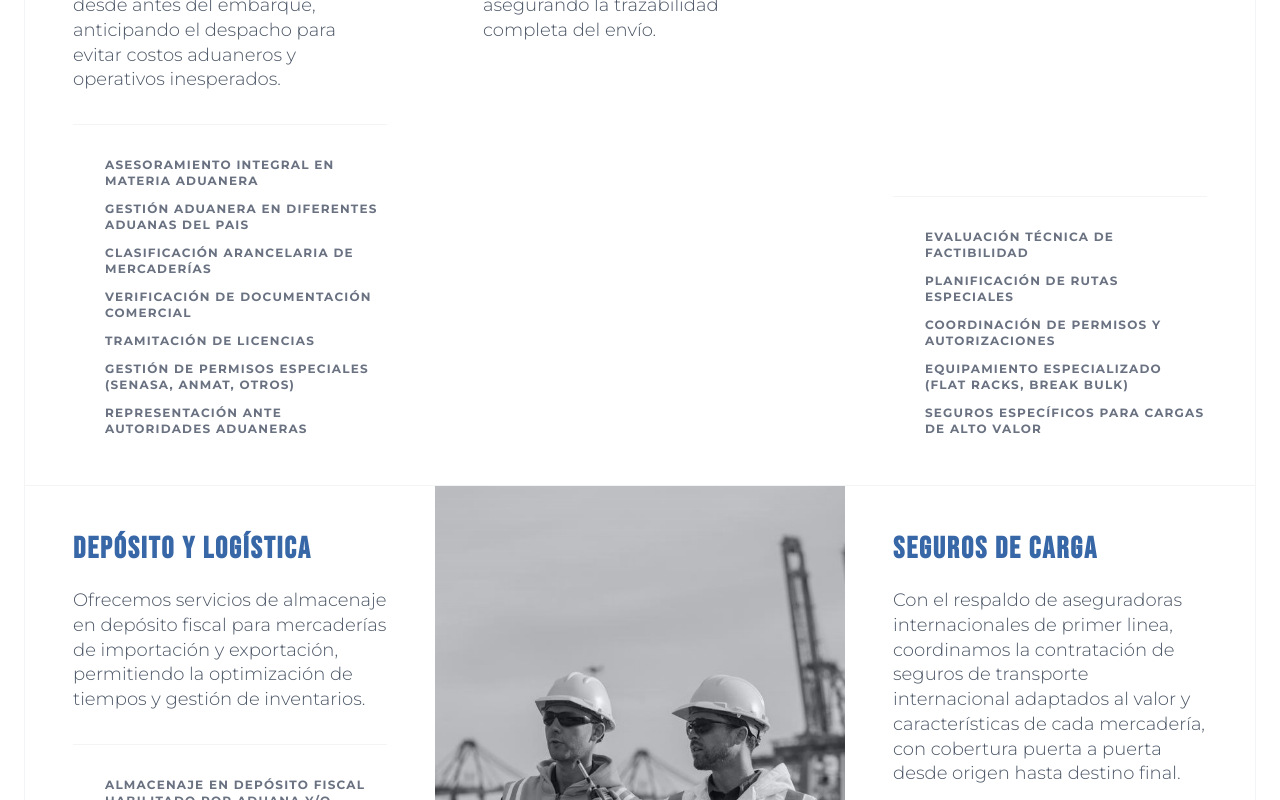
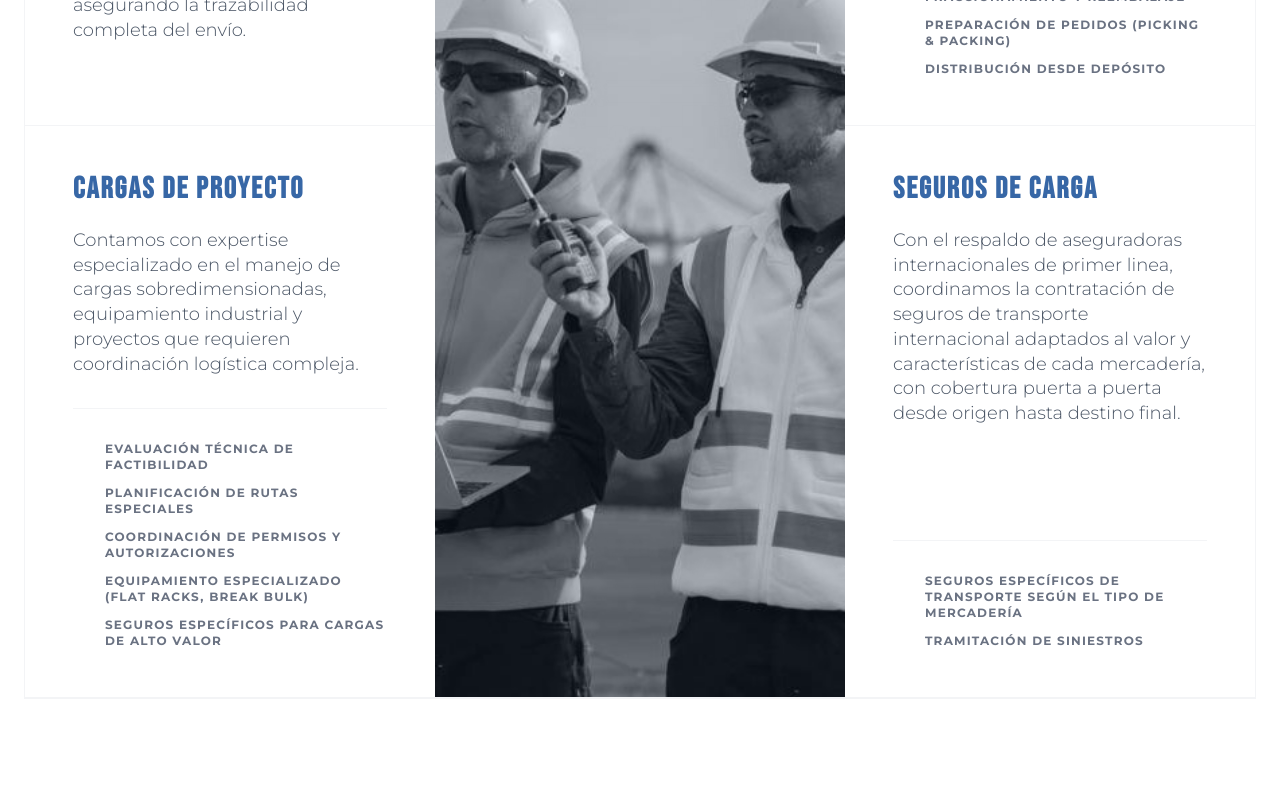
Before and after one commit to LucasGomezz/MSGroup, a Next.js app: page /servicios/ms-forwarding in a window 1280 px wide. Shown: the part 6580-7380 px from the top of the page. Built offline with nearby package versions, Linux system fonts and the light colour scheme.

Commit message:
last changes
cambios del doc +ingles en navbar y footer

```diff
--- a/src/components/forwarding/CardsServicios.i18n.json
+++ b/src/components/forwarding/CardsServicios.i18n.json
@@ -2,19 +2,6 @@
   "es": {
     "heading": "Servicios de Aduana, Logística y Comercio Exterior",
     "services": [
-      {
-        "title": "Despacho Aduanero",
-        "description": "Contamos con profesionales altamente calificados que gestionan los trámites de importación y exportación ante ARCA/ADUANA, SENASA, ANMAT y demás organismos de control, asesorando en cada etapa de la operación para facilitar su gestión local e internacional. Nuestra red de agentes en +100 países nos permite monitorear documentación y mercadería desde antes del embarque, anticipando el despacho para evitar costos aduaneros y operativos inesperados.",
-        "items": [
-          "Asesoramiento integral en materia aduanera",
-          "Gestión aduanera en diferentes aduanas del pais",
-          "Clasificación arancelaria de mercaderías",
-          "Verificación de documentación comercial",
-          "Tramitación de licencias",
-          "Gestión de permisos especiales (SENASA, ANMAT, otros)",
-          "Representación ante autoridades aduaneras"
-        ]
-      },
       {
         "title": "Servicios Multimodales",
         "descriptionPart1": "Diseñamos soluciones logísticas que combinan diferentes modos de transporte (marítimo + terrestre, aéreo + terrestre) para optimizar tiempos y costos según las características de cada operación.",
@@ -58,11 +45,6 @@
     "services": [
       {
         "title": "",
-        "description": "",
-        "items": ["", "", "", "", "", "", ""]
-      },
-      {
-        "title": "",
         "descriptionPart1": "",
         "descriptionPart2": "",
         "items": []
--- a/src/components/forwarding/CardsServicios.tsx
+++ b/src/components/forwarding/CardsServicios.tsx
@@ -12,44 +12,47 @@ export default function CardsServicios() {
   const services = [
     {
       title: t.services[0].title,
-      description: t.services[0].description,
-      items: t.services[0].items,
+      description: (
+        <>
+          {t.services[0].descriptionPart1}
+          <br />
+          <br />
+          {t.services[0].descriptionPart2}
+        </>
+      ),
+      items: [],
+      position: "left-top",
     },
     {
       title: t.services[1].title,
-      description: (
-        <>
-          {t.services[1].descriptionPart1}
-          <br /><br />
-          {t.services[1].descriptionPart2}
-        </>
-      ),
-      items: [],
+      description: t.services[1].description,
+      items: t.services[1].items,
+      position: "left-bottom",
     },
     {
       title: t.services[2].title,
       description: t.services[2].description,
       items: t.services[2].items,
+      position: "right-top",
+    },
+    {
+      type: "vignette",
+      image: "/images/forwarding/forwarding-constructores.jpg",
+      position: "center",
     },
     {
       title: t.services[3].title,
       description: t.services[3].description,
       items: t.services[3].items,
-    },
-    {
-      type: "vignette",
-      image: "/images/forwarding/forwarding-constructores.jpg",
-    },
-    {
-      title: t.services[4].title,
-      description: t.services[4].description,
-      items: t.services[4].items,
+      position: "right-bottom",
     },
   ];
 
   return (
     <section id="servicios-portuarios" className="py-24 bg-white">
       <div className="max-w-350 mx-auto px-6">
+
+        {/* TÍTULO */}
         <motion.div
           initial={{ opacity: 0, y: 35 }}
           whileInView={{ opacity: 1, y: 0 }}
@@ -62,6 +65,7 @@ export default function CardsServicios() {
           </h2>
         </motion.div>
 
+        {/* GRID */}
         <motion.div
           initial="hidden"
           whileInView="show"
@@ -74,52 +78,189 @@ export default function CardsServicios() {
               },
             },
           }}
-          className="grid grid-cols-1 md:grid-cols-2 lg:grid-cols-3 border border-gray-100"
+          className="
+            grid
+            grid-cols-1
+            md:grid-cols-2
+            lg:grid-cols-3
+            border
+            border-gray-100
+          "
         >
           {services.map((service, i) => {
+
+            /* ============================
+               VIGNETTE
+            ============================ */
 
             if (service.type === "vignette") {
               return (
                 <motion.div
                   key={i}
                   variants={{
-                    hidden: { opacity: 0, scale: 0.96 },
-                    show: { opacity: 1, scale: 1 },
+                    hidden: {
+                      opacity: 0,
+                      scale: 0.96,
+                    },
+                    show: {
+                      opacity: 1,
+                      scale: 1,
+                    },
                   }}
                   transition={{ duration: 0.65 }}
                   whileHover={{ y: -4 }}
-                  className="relative group h-100 md:h-auto overflow-hidden border-b border-gray-100 md:border-b-0"
+                  className="
+                    relative
+                    group
+                    overflow-hidden
+
+                    min-h-100
+
+                    lg:min-h-0
+                    lg:col-start-2
+                    lg:row-start-1
+                    lg:row-span-2
+
+                    border-b
+                    border-gray-100
+                  "
                 >
                   <Image
                     src={service.image}
                     alt="Operación Marítima"
                     fill
-                    className="object-cover grayscale group-hover:grayscale-0 transition-all duration-700 ease-in-out scale-105 group-hover:scale-100"
+                    priority
+                    className="
+                      object-cover
+                      grayscale
+                      group-hover:grayscale-0
+                      transition-all
+                      duration-700
+                      ease-in-out
+                      scale-105
+                      group-hover:scale-100
+                    "
                   />
 
-                  <div className="absolute inset-0 bg-forwardingPrincipal/5 group-hover:bg-transparent transition-colors duration-500" />
+                  <div
+                    className="
+                      absolute
+                      inset-0
+                      bg-forwardingPrincipal/10
+                      group-hover:bg-transparent
+                      transition-colors
+                      duration-500
+                    "
+                  />
                 </motion.div>
               );
+            }
+
+            /* ============================
+               POSICIONES
+            ============================ */
+
+            let positionClasses = "";
+
+            if (service.position === "left-top") {
+              positionClasses = `
+                lg:col-start-1
+                lg:row-start-1
+              `;
+            }
+
+            if (service.position === "left-bottom") {
+              positionClasses = `
+                lg:col-start-1
+                lg:row-start-2
+              `;
+            }
+
+            if (service.position === "right-top") {
+              positionClasses = `
+                lg:col-start-3
+                lg:row-start-1
+              `;
+            }
+
+            if (service.position === "right-bottom") {
+              positionClasses = `
+                lg:col-start-3
+                lg:row-start-2
+              `;
             }
 
             return (
               <motion.div
                 key={i}
                 variants={{
-                  hidden: { opacity: 0, y: 35 },
-                  show: { opacity: 1, y: 0 },
+                  hidden: {
+                    opacity: 0,
+                    y: 35,
+                  },
+                  show: {
+                    opacity: 1,
+                    y: 0,
+                  },
                 }}
-                transition={{ duration: 0.55 }}
-                whileHover={{ y: -4 }}
-                className="group bg-white border-b border-gray-100 p-12 flex flex-col justify-between hover:bg-forwardingPrincipal transition-all duration-300 ease-in-out min-h-100"
+                transition={{
+                  duration: 0.55,
+                }}
+                whileHover={{
+                  y: -4,
+                }}
+                className={`
+                  group
+                  bg-white
+                  border-b
+                  border-gray-100
+
+                  p-10
+                  lg:p-12
+
+                  flex
+                  flex-col
+                  justify-between
+
+                  hover:bg-forwardingPrincipal
+
+                  transition-all
+                  duration-300
+                  ease-in-out
+
+                  min-h-100
+
+                  ${positionClasses}
+                `}
               >
                 <div>
-
-                  <h3 className="text-3xl font-bold text-forwardingPrincipal group-hover:text-white leading-none uppercase mb-6 transition-colors duration-300">
+                  <h3
+                    className="
+                      text-3xl
+                      font-bold
+                      text-forwardingPrincipal
+                      group-hover:text-white
+                      leading-none
+                      uppercase
+                      mb-6
+                      transition-colors
+                      duration-300
+                    "
+                  >
                     {service.title}
                   </h3>
 
-                  <p className="text-gray-600 group-hover:text-white text-lg leading-snug transition-colors duration-300 font-light">
+                  <p
+                    className="
+                      text-gray-600
+                      group-hover:text-white
+                      text-lg
+                      leading-snug
+                      transition-colors
+                      duration-300
+                      font-light
+                    "
+                  >
                     {service.description}
                   </p>
                 </div>
@@ -130,22 +271,62 @@ export default function CardsServicios() {
                     whileInView={{ opacity: 1 }}
                     viewport={{ once: false }}
                     transition={{ delay: 0.15 }}
-                    className="mt-8 pt-8 border-t border-gray-100 group-hover:border-white/20 transition-colors duration-300"
+                    className="
+                      mt-8
+                      pt-8
+                      border-t
+                      border-gray-100
+                      group-hover:border-white/20
+                      transition-colors
+                      duration-300
+                    "
                   >
                     <ul className="grid grid-cols-1 gap-3">
-                      {service.items.map((item: string, idx: number) => (
-                        <motion.li
-                          key={idx}
-                          initial={{ opacity: 0, x: -10 }}
-                          whileInView={{ opacity: 1, x: 0 }}
-                          viewport={{ once: true }}
-                          transition={{ delay: idx * 0.03 }}
-                          className="text-xs font-bold uppercase tracking-widest text-gray-500 group-hover:text-white transition-colors duration-300 flex items-center gap-3"
-                        >
-                          <div className="w-5 h-0.5 bg-[--forwardingComplementario] flex-none" />
-                          {item}
-                        </motion.li>
-                      ))}
+                      {service.items.map(
+                        (item: string, idx: number) => (
+                          <motion.li
+                            key={idx}
+                            initial={{
+                              opacity: 0,
+                              x: -10,
+                            }}
+                            whileInView={{
+                              opacity: 1,
+                              x: 0,
+                            }}
+                            viewport={{
+                              once: true,
+                            }}
+                            transition={{
+                              delay: idx * 0.03,
+                            }}
+                            className="
+                              text-xs
+                              font-bold
+                              uppercase
+                              tracking-widest
+                              text-gray-500
+                              group-hover:text-white
+                              transition-colors
+                              duration-300
+                              flex
+                              items-center
+                              gap-3
+                            "
+                          >
+                            <div
+                              className="
+                                w-5
+                                h-0.5
+                                bg-[--forwardingComplementario]
+                                flex-none
+                              "
+                            />
+
+                            {item}
+                          </motion.li>
+                        )
+                      )}
                     </ul>
                   </motion.div>
                 )}
@@ -153,7 +334,6 @@ export default function CardsServicios() {
             );
           })}
         </motion.div>
-
       </div>
     </section>
   );
--- a/src/components/trading/ImportChina.i18n.json
+++ b/src/components/trading/ImportChina.i18n.json
@@ -1,7 +1,7 @@
 {
   "es": {
-    "headingLinea1": "¿Querés importar",
-    "headingLinea2": "productos desde China?",
+    "headingLinea1": "¿Querés importar productos",
+    "headingLinea2": "desde China u otros mercados?",
     "parrafo1": "Te acompañamos de principio a fin para que puedas importar de forma simple, segura y eficiente. Contamos con operadores en China y otros mercados estratégicos que nos permiten buscar y evaluar proveedores en origen, identificar las mejores alternativas para tu negocio y gestionar toda la operación.",
     "nosOcupamosDe": "Nos ocupamos de:",
     "steps": [
--- a/src/components/trading/TradingInternacional.tsx
+++ b/src/components/trading/TradingInternacional.tsx
@@ -1,7 +1,7 @@
 "use client";
 
 import { motion } from "framer-motion";
-import { Globe } from "lucide-react";
+import Image from "next/image";
 import { useLanguage } from "@/lib/language-context";
 import content from "./TradingInternacional.i18n.json";
 
@@ -15,11 +15,23 @@ export default function TradingInternational() {
         viewport: { once: false },
         transition: { duration: 0.6 },
     };
+
+    const fadeInImage = {
+        initial: { opacity: 0, x: 40 },
+        whileInView: { opacity: 1, x: 0 },
+        viewport: { once: false },
+        transition: { duration: 0.8 },
+    };
+
     return (
-        <div id="trading-internacional" className="bg-[#23262A] text-white py-24 px-6 relative overflow-hidden">
+        <div
+            id="trading-internacional"
+            className="bg-[#23262A] text-white py-24 px-6 relative overflow-hidden"
+        >
             <div className="max-w-6xl mx-auto grid md:grid-cols-2 gap-12 items-center">
 
-                <motion.div {...fadeInUp}
+                <motion.div
+                    {...fadeInUp}
                     className="z-10"
                 >
                     <h3 className="text-[#70A4DC] text-4xl md:text-5xl font-bold mb-6 italic tracking-tighter">
@@ -29,13 +41,24 @@ export default function TradingInternational() {
                     <p className="text-2xl font-light leading-snug text-[#F4F1E8]">
                         {t.descripcion}
                     </p>
-
                 </motion.div>
 
-                <div className="relative">
-                    <div className="absolute inset-0 bg-[#70A4DC]/20 blur-[100px] rounded-full" />
-                    <Globe size={400} strokeWidth={0.5} className="text-white/10 relative z-10 animate-pulse" />
-                </div>
+                <motion.div
+                    {...fadeInImage}
+                    className="relative w-full"
+                >
+                    <div className="absolute inset-0 bg-[#70A4DC]/20 blur-[80px] rounded-full" />
+
+                    <div className="relative z-10 overflow-hidden rounded-2xl shadow-2xl">
+                        <Image
+                            src="/images/trading.jpeg"
+                            alt="MS Trading - Comercio internacional"
+                            width={1280}
+                            height={853}
+                            className="w-full h-auto object-cover"
+                        />
+                    </div>
+                </motion.div>
 
             </div>
         </div>
```
Also changed, not shown: src/components/Footer.i18n.json (+13 -13 lines), src/components/Navbar.i18n.json (+7 -7 lines), src/components/home/Experience.tsx (+63 -7 lines), public/images/trading.jpeg (added), 1 other file (tests, documents, lock files or other folders).
